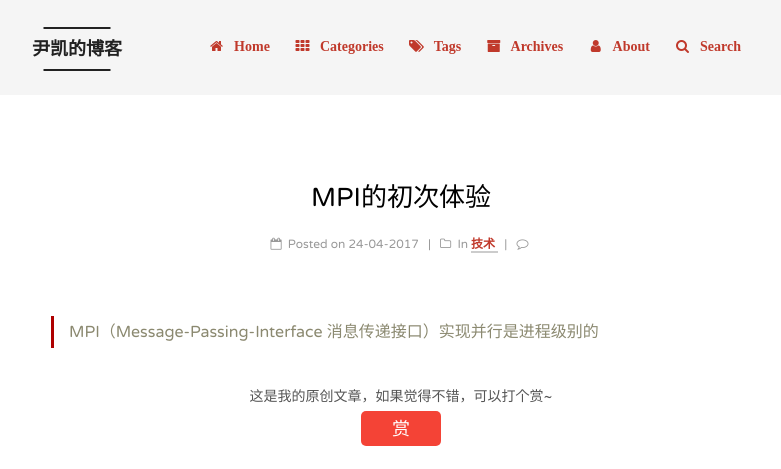
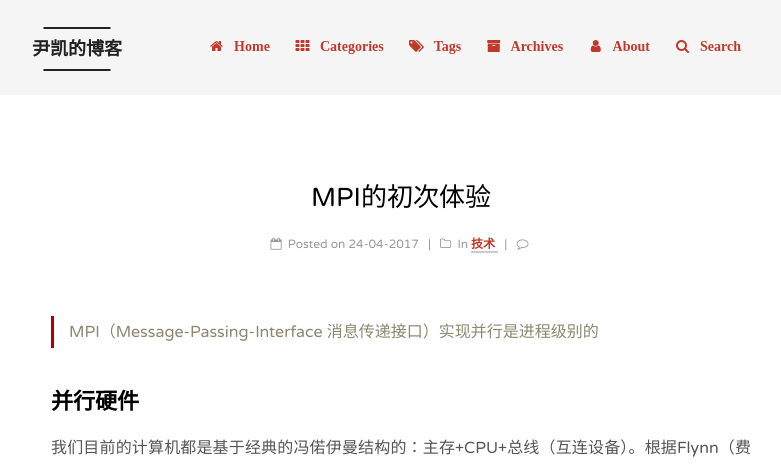
Before and after one commit to innnk/innnk.github.io, a Jekyll site: the page built from _posts/2017-04-24-mpi.md, in a window 1280 px wide. Shown: the top 469 px of the page, without its empty margins (239-1020 px from the left). Built offline with Jekyll 4.4.1, drawn with Linux system fonts in a browser that asks for light colours; comment, search, counter and statistics services are not loaded; some of the changed text lies outside the part shown.

```diff
--- a/_posts/2017-04-24-mpi.md
+++ b/_posts/2017-04-24-mpi.md
@@ -6,3 +6,7 @@ category: 技术
 mathjax: true
 ---
 >MPI（Message-Passing-Interface 消息传递接口）实现并行是进程级别的
+
+## 并行硬件
+我们目前的计算机都是基于经典的冯偌伊曼结构的：主存+CPU+总线（互连设备）。根据Flynn（费林）分类法，即基于指令和数据流方式，可以将并行计算机划分为：SISD、MISD、SIMD和MIMD四种。具体如下图：
+![mpi1](https://blog-img-1257227635.cos.ap-beijing.myqcloud.com/mpi1.jpg)
```
